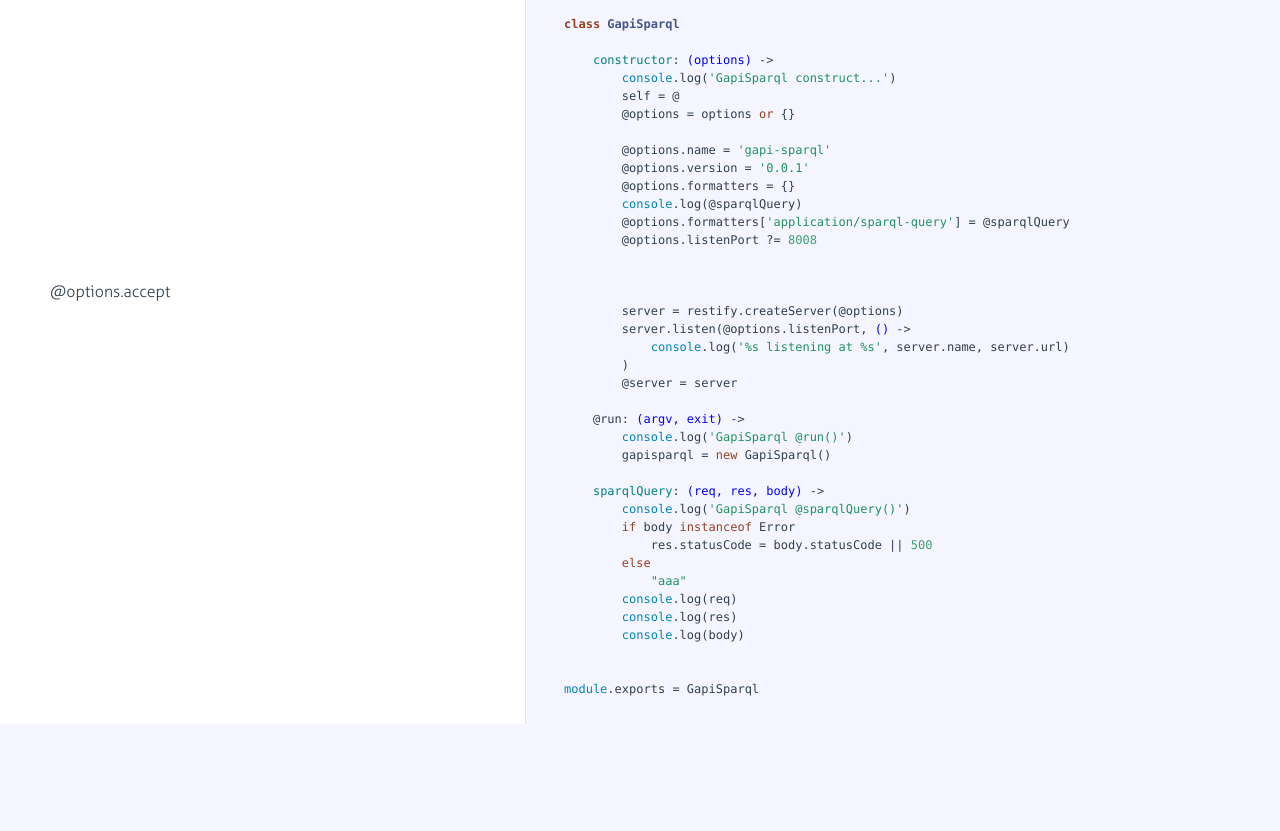
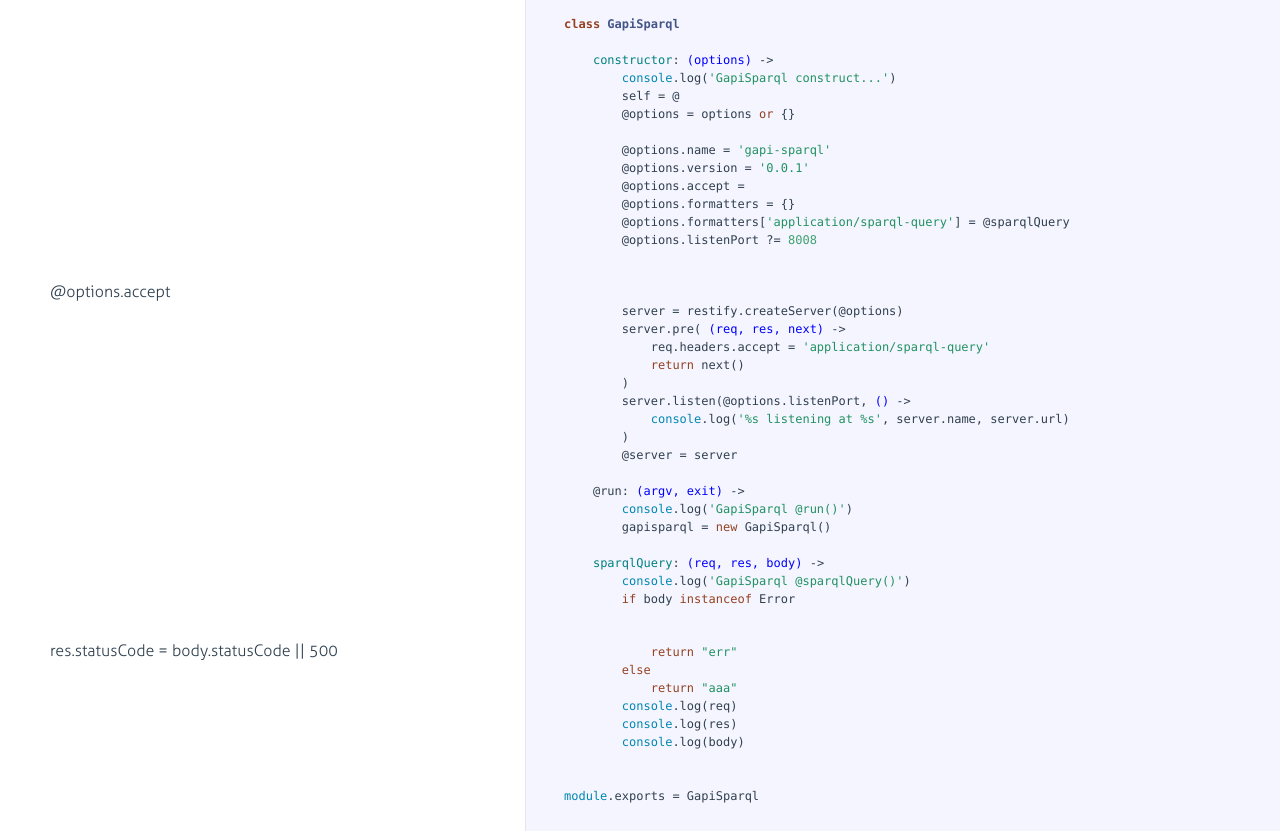
Before and after one commit to pirati-cz/gapi-sparql, a website: page docs/gapi_sparql.html in a window 1280 px wide. Shown: the part 151-982 px from the top of the page. Before the commit the page ends 875 px from the top, so only its background shows below. Drawn offline with Linux system fonts and the light colour scheme.

Commit message:
add .travis.yml

```diff
--- a/docs/gapi_sparql.html
+++ b/docs/gapi_sparql.html
@@ -64,8 +64,8 @@ self = <span class="hljs-literal">null</span>
 
         <span class="hljs-property">@options</span>.name = <span class="hljs-string">'gapi-sparql'</span>
         <span class="hljs-property">@options</span>.version = <span class="hljs-string">'0.0.1'</span>
+        <span class="hljs-property">@options</span>.accept =
         <span class="hljs-property">@options</span>.formatters = {}
-        <span class="hljs-built_in">console</span>.log(<span class="hljs-property">@sparqlQuery</span>)
         <span class="hljs-property">@options</span>.formatters[<span class="hljs-string">'application/sparql-query'</span>] = <span class="hljs-property">@sparqlQuery</span>
         <span class="hljs-property">@options</span>.listenPort ?= <span class="hljs-number">8008</span></pre></div></div>
 
@@ -84,6 +84,10 @@ self = <span class="hljs-literal">null</span>
 
             <div class="content"><div class='highlight'><pre>
         server = restify.createServer(<span class="hljs-property">@options</span>)
+        server.pre( <span class="hljs-function"><span class="hljs-params">(req, res, next)</span> -&gt;</span>
+            req.headers.accept = <span class="hljs-string">'application/sparql-query'</span>
+            <span class="hljs-keyword">return</span> next()
+        )
         server.listen(<span class="hljs-property">@options</span>.listenPort, <span class="hljs-function"><span class="hljs-params">()</span> -&gt;</span>
             <span class="hljs-built_in">console</span>.log(<span class="hljs-string">'%s listening at %s'</span>, server.name, server.url)
         )
@@ -95,10 +99,24 @@ self = <span class="hljs-literal">null</span>
 
     <span class="hljs-attribute">sparqlQuery</span>: <span class="hljs-function"><span class="hljs-params">(req, res, body)</span> -&gt;</span>
         <span class="hljs-built_in">console</span>.log(<span class="hljs-string">'GapiSparql @sparqlQuery()'</span>)
-        <span class="hljs-keyword">if</span> body <span class="hljs-keyword">instanceof</span> Error
-            res.statusCode = body.statusCode || <span class="hljs-number">500</span>
+        <span class="hljs-keyword">if</span> body <span class="hljs-keyword">instanceof</span> Error</pre></div></div>
+
+        </li>
+
+
+        <li id="section-3">
+            <div class="annotation">
+
+              <div class="pilwrap ">
+                <a class="pilcrow" href="#section-3">&#182;</a>
+              </div>
+              <p>res.statusCode = body.statusCode || 500</p>
+
+            </div>
+
+            <div class="content"><div class='highlight'><pre>            <span class="hljs-keyword">return</span> <span class="hljs-string">"err"</span>
         <span class="hljs-keyword">else</span>
-            <span class="hljs-string">"aaa"</span>
+            <span class="hljs-keyword">return</span> <span class="hljs-string">"aaa"</span>
         <span class="hljs-built_in">console</span>.log(req)
         <span class="hljs-built_in">console</span>.log(res)
         <span class="hljs-built_in">console</span>.log(body)
```
Also changed, not shown: .travis.yml (added), 2 other files.
